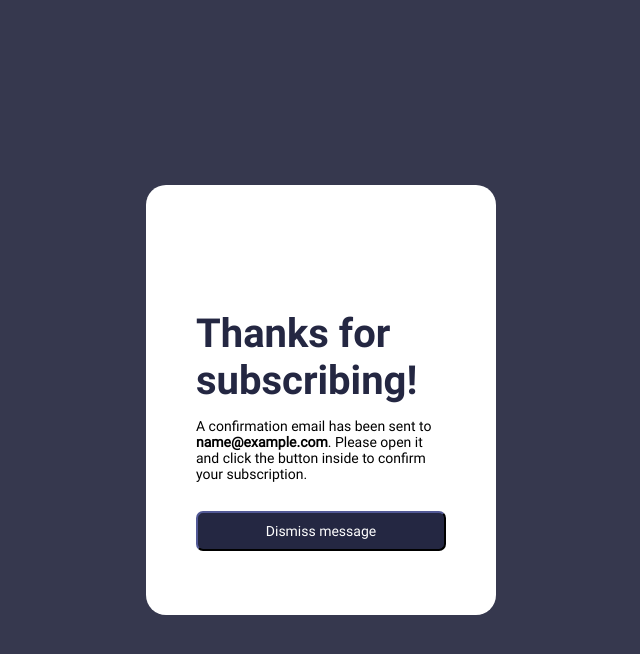
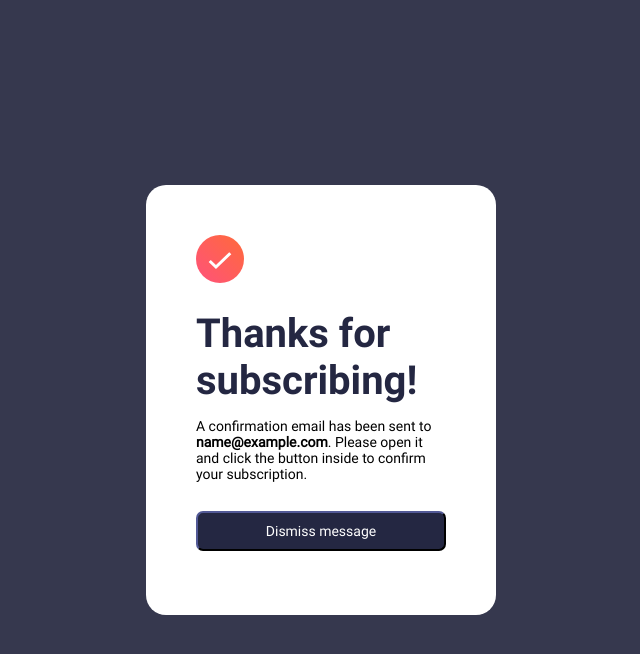
Before and after one commit to varshithab05/Newsletter-sign-up-form, a plain HTML site: page index.html in a window 1280 px wide. Both pictures are taken after typing "name@example.com" into the empty fields and a click on the button "Subscribe to monthly newsletter". Shown: the whole page, without its empty margins (319-959 px from the left). Drawn offline with Linux system fonts and the light colour scheme.

Commit message:
Update index.html

```diff
--- a/index.html
+++ b/index.html
@@ -54,7 +54,7 @@
   </div>
 
   <div class="hide finalmsg">
-        <div class="doneicon" style="background-image: url(/assets/images/icon-success.svg);"></div>
+        <div class="doneicon" style="background-image: url(icon-success.svg);"></div>
         <h1 class="donemsg">Thanks for<br>subscribing!</h1>
         <div class="donesub">
             <p>
```
